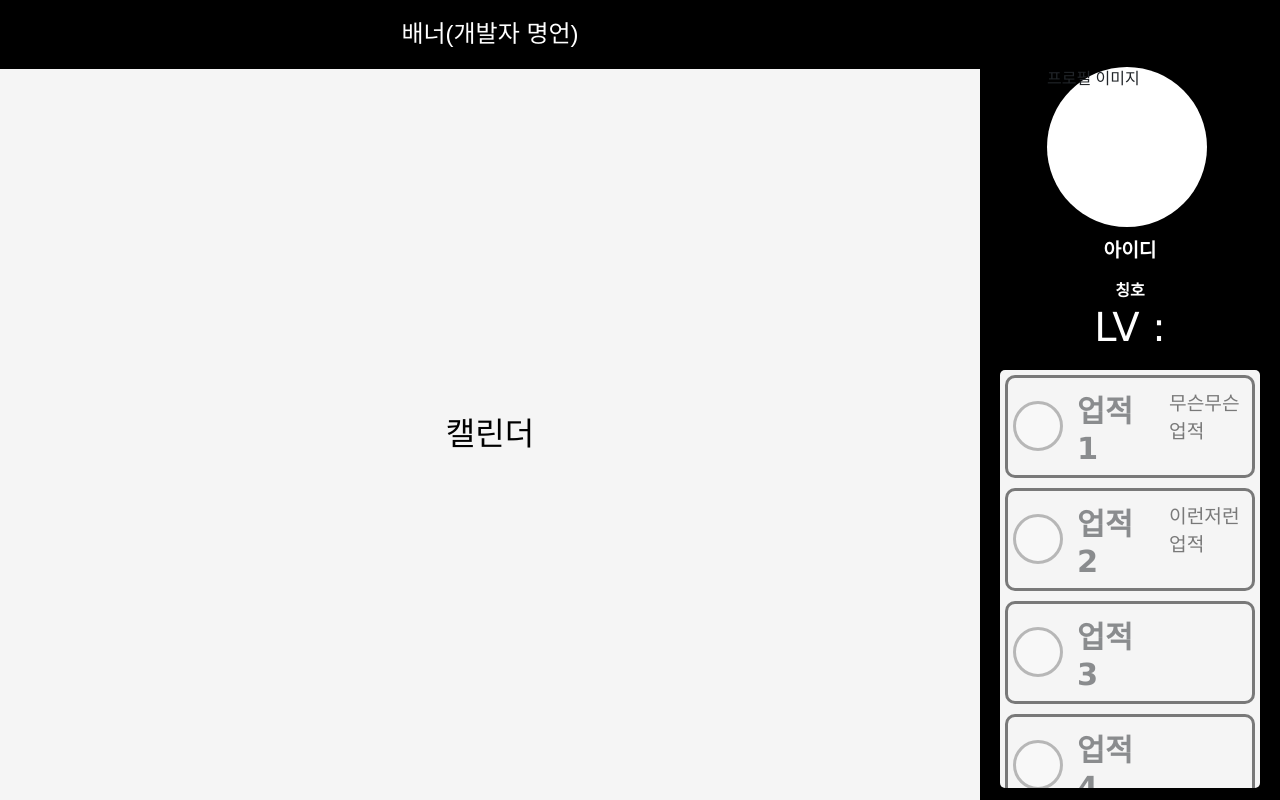
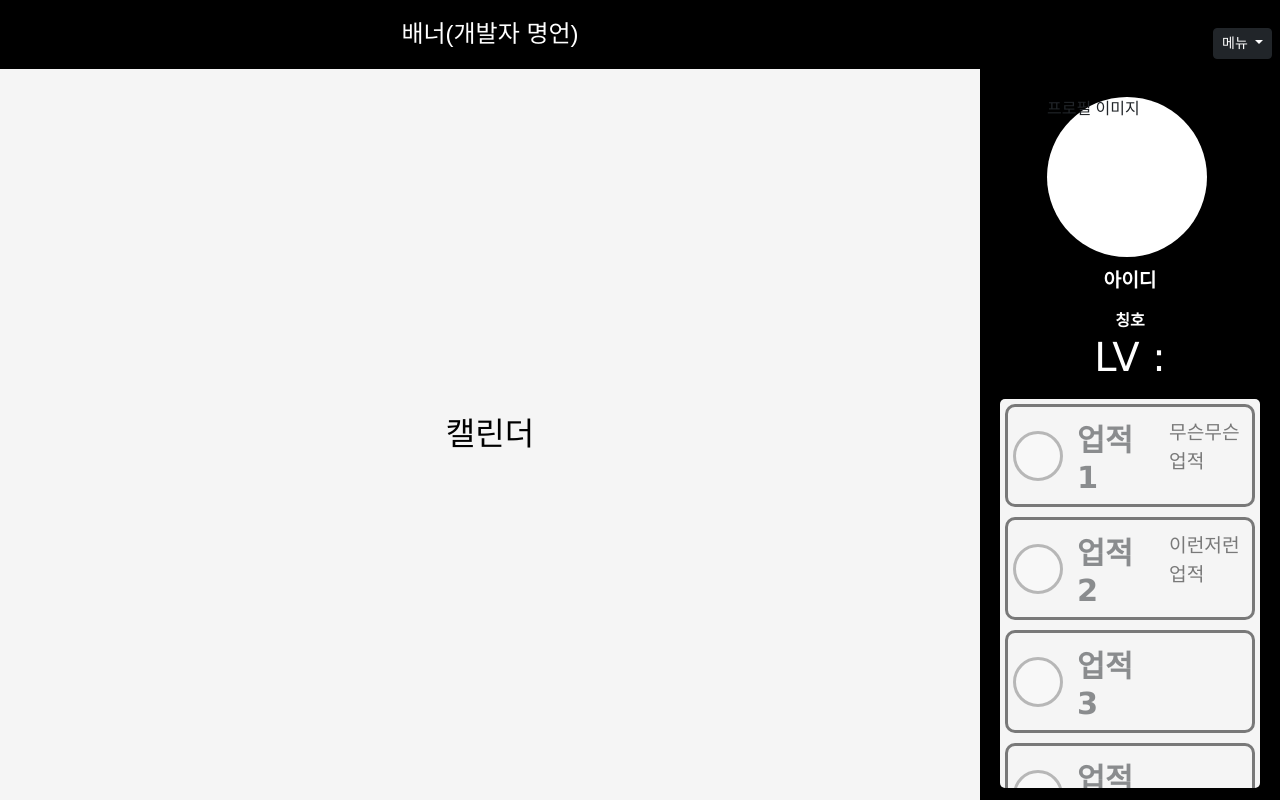
Before and after one commit to KDT-Project-Team3/DevLog, a plain HTML site: page Diary_for_DEV/index.html in a window 1280 px wide. Drawn offline with nearby package versions, Linux system fonts and the light colour scheme.

Commit message:
메뉴버튼 추가

```diff
--- a/Diary_for_DEV/index.html
+++ b/Diary_for_DEV/index.html
@@ -36,10 +36,21 @@
   </div>
 
   <aside class="sidebar">
+
+<!--    메뉴 버튼 -->
+    <div class="menu_button dropdown d-inline btn-lg">
+      <button class="menu_dropdown btn btn-dark btn-sm dropdown-toggle" type="button" id="menuDropdown" data-bs-toggle="dropdown" aria-expanded="false">
+        <span id="dropdownMenu">메뉴</span>
+      </button>
+      <ul class="dropdown-menu">
+        <li><a class="dropdown-menu" href="#">메뉴1</a></li>
+        <li><a class="dropdown-menu" href="#">메뉴2</a></li>
+        <li><a class="dropdown-menu" href="#">메뉴3</a></li>
+      </ul>
+    </div>
+
     <div class="profileLayout">
-      <div class="profileImg">프로필 이미지
-
-      </div>
+      <div class="profileImg">프로필 이미지</div>
         <div class="profileInner">
 
           <div class="profile">
--- a/Diary_for_DEV/script.js
+++ b/Diary_for_DEV/script.js
@@ -61,7 +61,7 @@ document.addEventListener("DOMContentLoaded", function () {
     dropdownItems.forEach(item => {
         item.addEventListener("click", function () {
             const selectedText = this.textContent;
-            selectedTitle.textContent = selectedText;// 버튼 안의 텍스트만 변경
+            selectedTitle.textContent = selectedText;// 칭호 텍스트 변경
         });
     });
 });
--- a/Diary_for_DEV/style.css
+++ b/Diary_for_DEV/style.css
@@ -126,6 +126,14 @@ body {
 }
 
 /*=============프로필 요소들===============*/
+
+.menu_button {
+    align-self: end;
+    width: 30px;
+    height: 30px;
+    padding: 8px 8px;
+    margin-right: 25px;
+}
 
 /*아이디, 칭호 레벨 (메뉴 : 접혔을때)*/
 .userInfoLayout {
```
